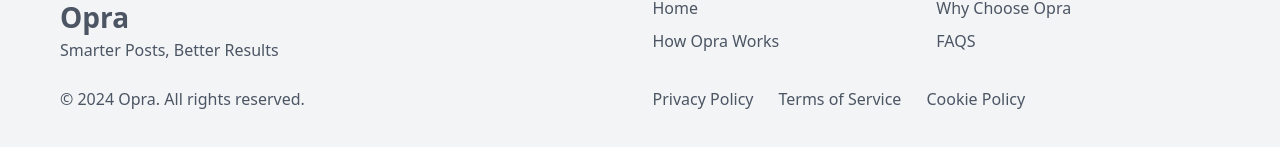
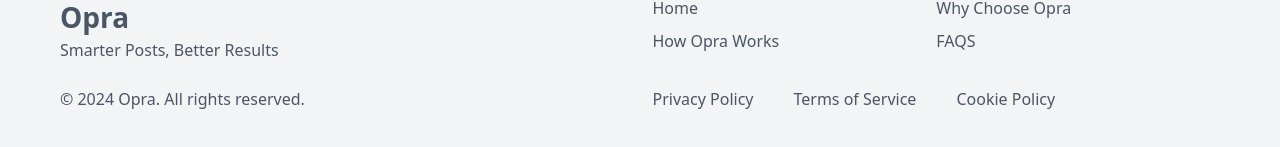
Before and after one commit to Orisabiyi/syntheos, a React (Vite) app: page / in a window 1280 px wide. Shown: the part 2945-3092 px from the top of the page. Built offline with nearby package versions, Linux system fonts and the light colour scheme.

Commit message:
style: update the gap between the legal links

```diff
--- a/src/components/Footer.jsx
+++ b/src/components/Footer.jsx
@@ -33,7 +33,7 @@
 
       <p>&copy; 2024 Opra. All rights reserved.</p>
 
-      <ul className="flex items-center gap-10">
+      <ul className="flex items-center gap-16">
         <li>Privacy Policy</li>
         <li>Terms of Service</li>
         <li>Cookie Policy</li>
```
